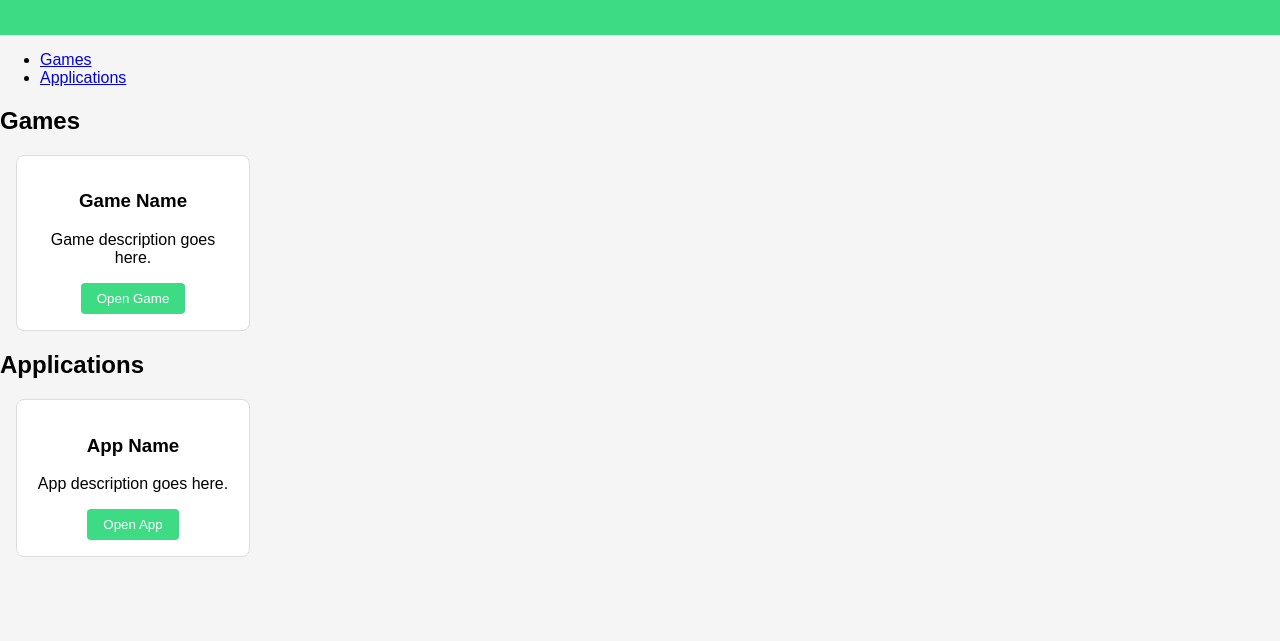
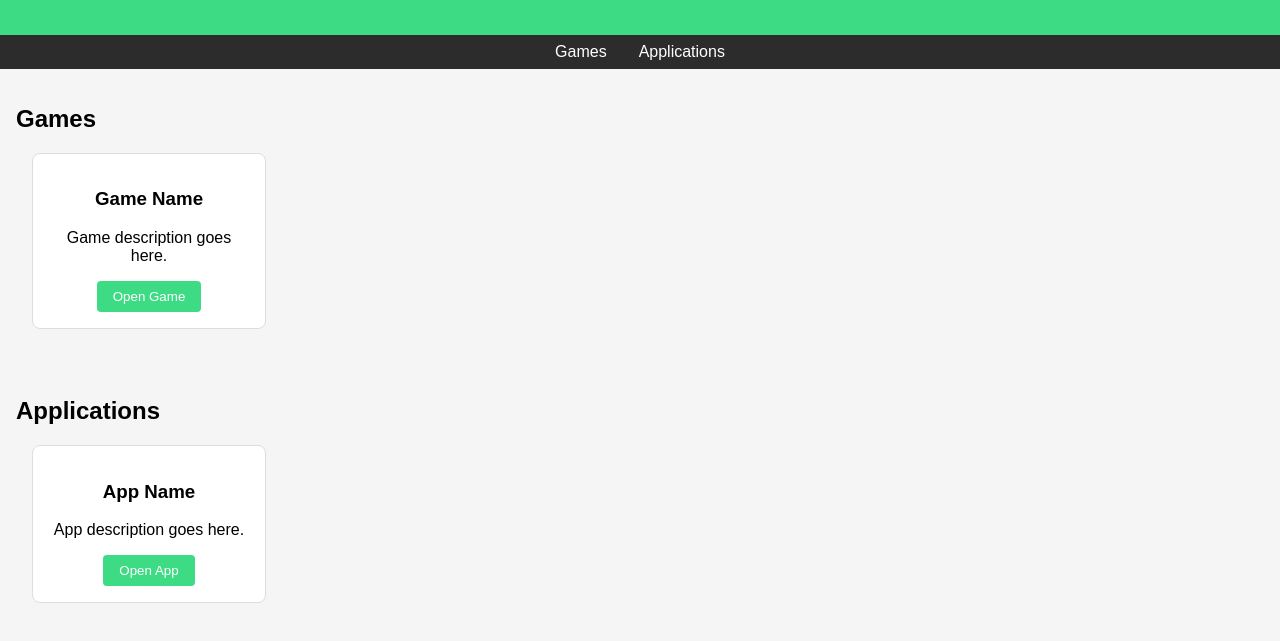
Before and after one commit to kg07nurislamdlDev/Telegram_Mini_Apps, a plain HTML site: page index.html in a window 1280 px wide. Shown: the part 77-718 px from the top of the page. Drawn offline with Linux system fonts and the light colour scheme.

Commit message:
Update style.css

```diff
--- a/style.css
+++ b/style.css
@@ -12,10 +12,29 @@ header {
     text-align: center;
 }
 
-.app-list {
+nav {
+    background-color: #2c2c2c;
+    padding: 0.5rem;
+}
+
+nav ul {
+    list-style: none;
+    margin: 0;
+    padding: 0;
     display: flex;
-    flex-wrap: wrap;
     justify-content: center;
+}
+
+nav ul li {
+    margin: 0 1rem;
+}
+
+nav ul li a {
+    color: white;
+    text-decoration: none;
+}
+
+.app-category {
     padding: 1rem;
 }
 
```
